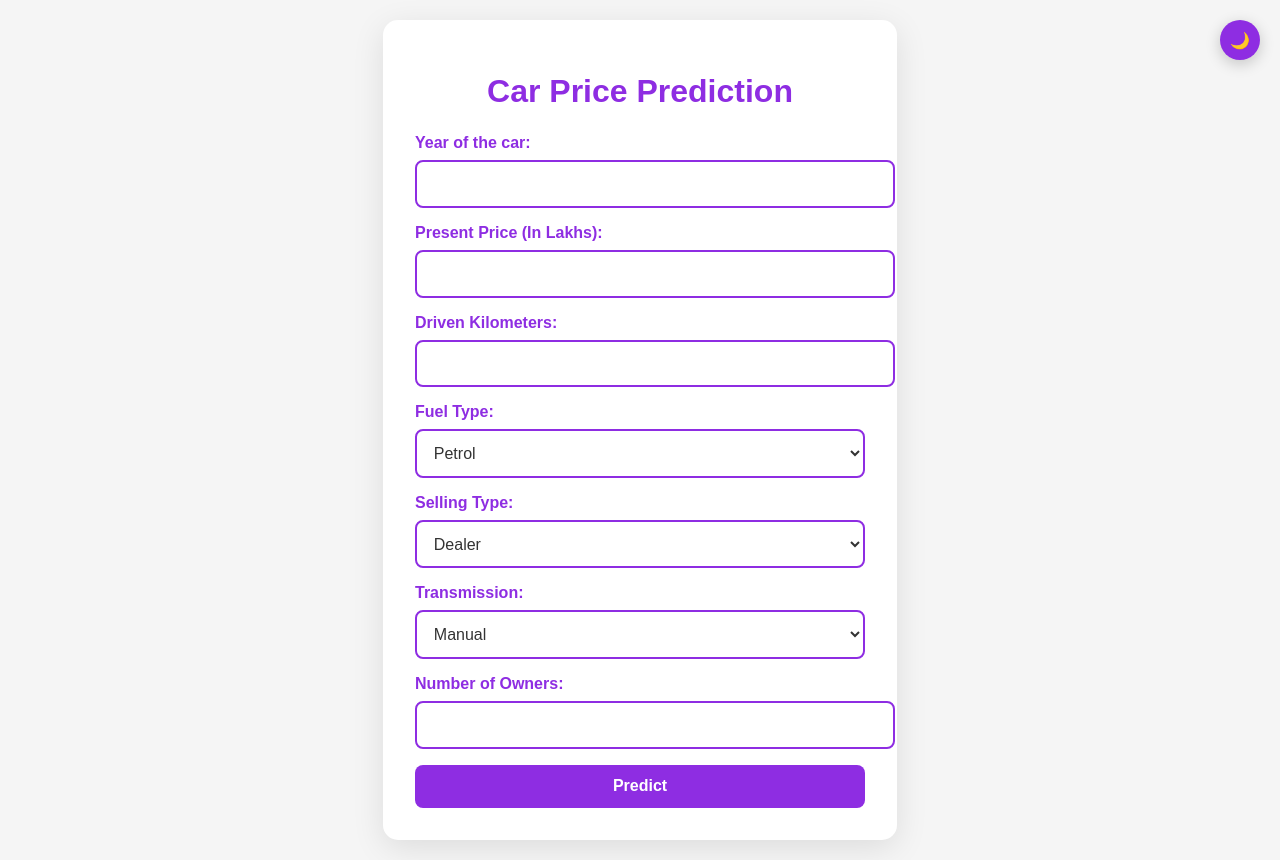
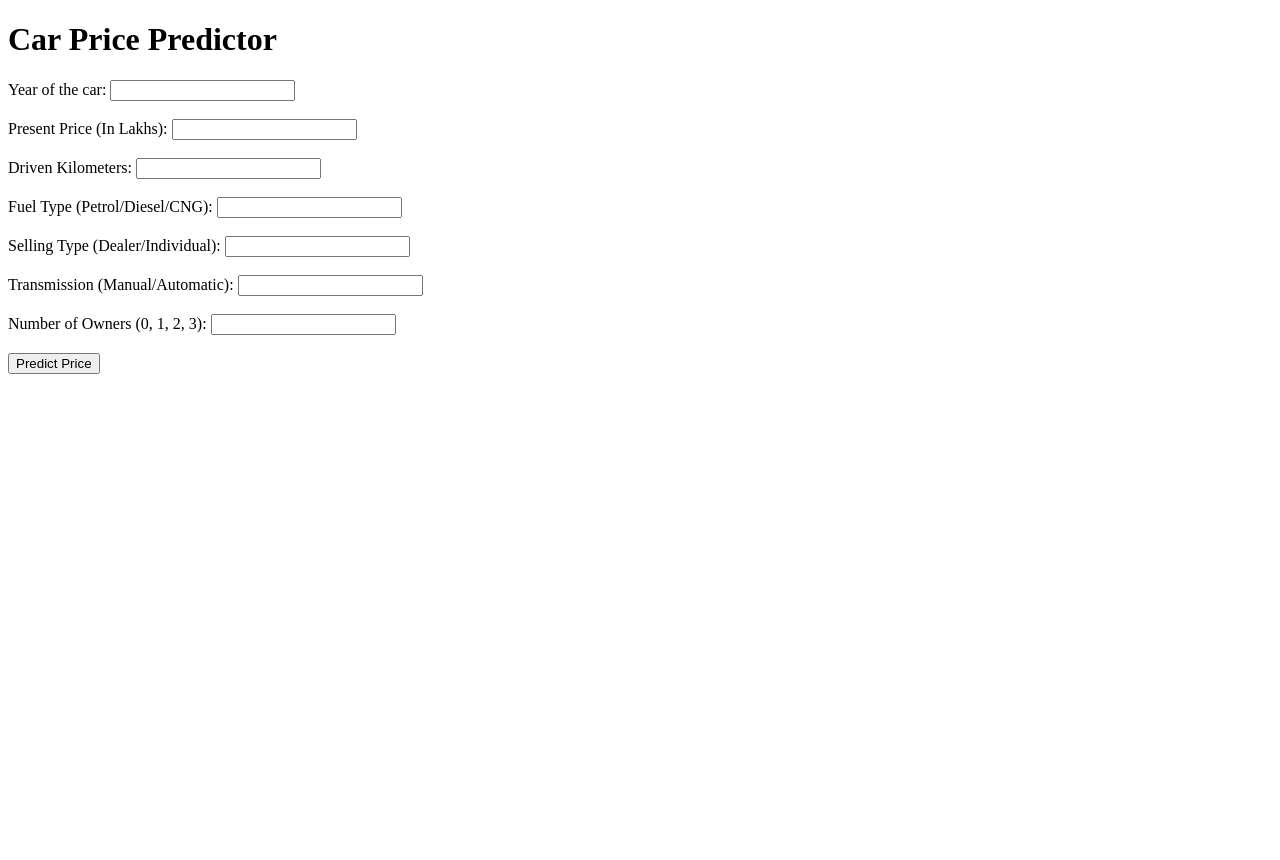
Before and after one commit to shayan-ing/Car-Price-Predictor, a Flask app: page / in a window 1280 px wide. After the commit the page ends 374 px from the top, so only its background shows below. Run offline with Flask 3, Linux system fonts and the light colour scheme; parts of the project's set-up code (start-up, migrations or seed data) failed here and were passed over.

Commit message:
Update index.html

```diff
--- a/templates/index.html
+++ b/templates/index.html
@@ -3,220 +3,37 @@
 <head>
     <meta charset="UTF-8">
     <meta name="viewport" content="width=device-width, initial-scale=1.0">
-    <title>Car Price Prediction</title>
-    <style>
-        /* General Styling */
-        body {
-            font-family: 'Arial', sans-serif;
-            background: #f5f5f5; /* Light background */
-            color: #333; /* Dark text */
-            display: flex;
-            justify-content: center;
-            align-items: center;
-            min-height: 100vh;
-            margin: 0;
-            padding: 20px;
-            transition: background 0.3s ease, color 0.3s ease;
-        }
-
-        body.dark-mode {
-            background: #1a1a1a; /* Dark background */
-            color: #f5f5f5; /* Light text */
-        }
-
-        .form-container {
-            background: white;
-            padding: 2rem;
-            border-radius: 15px;
-            box-shadow: 0 8px 32px rgba(0, 0, 0, 0.1);
-            width: 100%;
-            max-width: 450px;
-            animation: fadeIn 1s ease-in-out;
-            transition: background 0.3s ease, box-shadow 0.3s ease;
-        }
-
-        body.dark-mode .form-container {
-            background: #2c2c2c; /* Darker container */
-            box-shadow: 0 8px 32px rgba(0, 0, 0, 0.3);
-        }
-
-        @keyframes fadeIn {
-            from { opacity: 0; transform: translateY(-20px); }
-            to { opacity: 1; transform: translateY(0); }
-        }
-
-        h1 {
-            text-align: center;
-            color: #8E2DE2; /* Purple */
-            margin-bottom: 1.5rem;
-            font-size: 2rem;
-            font-weight: bold;
-        }
-
-        label {
-            display: block;
-            margin-bottom: 0.5rem;
-            color: #8E2DE2; /* Purple */
-            font-weight: bold;
-        }
-
-        input, select {
-            width: 100%;
-            padding: 0.8rem;
-            margin-bottom: 1rem;
-            border: 2px solid #8E2DE2; /* Purple */
-            border-radius: 8px;
-            font-size: 1rem;
-            transition: all 0.3s ease;
-            background: white;
-            color: #333;
-        }
-
-        body.dark-mode input, body.dark-mode select {
-            background: #333; /* Dark input background */
-            color: #f5f5f5; /* Light text */
-            border-color: #4A00E0; /* Darker purple */
-        }
-
-        input:focus, select:focus {
-            border-color: #4A00E0; /* Darker purple */
-            outline: none;
-            box-shadow: 0 0 8px rgba(142, 45, 226, 0.5); /* Glow effect */
-        }
-
-        button {
-            width: 100%;
-            padding: 0.8rem;
-            background: #8E2DE2; /* Purple */
-            color: white;
-            border: none;
-            border-radius: 8px;
-            font-size: 1rem;
-            font-weight: bold;
-            cursor: pointer;
-            transition: background 0.3s ease, transform 0.2s ease;
-        }
-
-        button:hover {
-            background: #4A00E0; /* Darker purple */
-            transform: scale(1.05); /* Slight zoom effect */
-        }
-
-        .prediction-result {
-            margin-top: 1.5rem;
-            text-align: center;
-            font-size: 1.2rem;
-            color: #8E2DE2; /* Purple */
-            font-weight: bold;
-            animation: slideIn 0.5s ease-in-out;
-        }
-
-        @keyframes slideIn {
-            from { opacity: 0; transform: translateY(-10px); }
-            to { opacity: 1; transform: translateY(0); }
-        }
-
-        /* Dark Mode Toggle */
-        .theme-toggle {
-            position: fixed;
-            top: 20px;
-            right: 20px;
-            background: #8E2DE2; /* Purple */
-            color: white;
-            border: none;
-            border-radius: 50%;
-            width: 40px;
-            height: 40px;
-            display: flex;
-            align-items: center;
-            justify-content: center;
-            cursor: pointer;
-            box-shadow: 0 4px 15px rgba(0, 0, 0, 0.2);
-            transition: background 0.3s ease;
-        }
-
-        .theme-toggle:hover {
-            background: #4A00E0; /* Darker purple */
-        }
-
-        /* Responsive Design */
-        @media (max-width: 480px) {
-            h1 {
-                font-size: 1.5rem;
-            }
-
-            .form-container {
-                padding: 1.5rem;
-            }
-
-            input, select, button {
-                padding: 0.7rem;
-            }
-        }
-    </style>
+    <title>Car Price Predictor</title>
 </head>
 <body>
-    <!-- Dark Mode Toggle Button -->
-    <button class="theme-toggle" onclick="toggleTheme()">🌙</button>
+    <h1>Car Price Predictor</h1>
+    <form method="POST" action="/">
+        <label for="year">Year of the car:</label>
+        <input type="number" id="year" name="year" required><br><br>
 
-    <div class="form-container">
-        <h1>Car Price Prediction</h1>
-        <form method="post" id="predictionForm">
-            <label for="year">Year of the car:</label>
-            <input type="number" id="year" name="year" required>
+        <label for="present_price">Present Price (In Lakhs):</label>
+        <input type="number" step="0.01" id="present_price" name="present_price" required><br><br>
 
-            <label for="present_price">Present Price (In Lakhs):</label>
-            <input type="number" id="present_price" name="present_price" step="0.01" required>
+        <label for="driven_kms">Driven Kilometers:</label>
+        <input type="number" id="driven_kms" name="driven_kms" required><br><br>
 
-            <label for="driven_kms">Driven Kilometers:</label>
-            <input type="number" id="driven_kms" name="driven_kms" required>
+        <label for="fuel_type">Fuel Type (Petrol/Diesel/CNG):</label>
+        <input type="text" id="fuel_type" name="fuel_type" required><br><br>
 
-            <label for="fuel_type">Fuel Type:</label>
-            <select id="fuel_type" name="fuel_type">
-                <option value="Petrol">Petrol</option>
-                <option value="Diesel">Diesel</option>
-                <option value="CNG">CNG</option>
-            </select>
+        <label for="selling_type">Selling Type (Dealer/Individual):</label>
+        <input type="text" id="selling_type" name="selling_type" required><br><br>
 
-            <label for="selling_type">Selling Type:</label>
-            <select id="selling_type" name="selling_type">
-                <option value="Dealer">Dealer</option>
-                <option value="Individual">Individual</option>
-            </select>
+        <label for="transmission">Transmission (Manual/Automatic):</label>
+        <input type="text" id="transmission" name="transmission" required><br><br>
 
-            <label for="transmission">Transmission:</label>
-            <select id="transmission" name="transmission">
-                <option value="Manual">Manual</option>
-                <option value="Automatic">Automatic</option>
-            </select>
+        <label for="owner">Number of Owners (0, 1, 2, 3):</label>
+        <input type="number" id="owner" name="owner" required><br><br>
 
-            <label for="owner">Number of Owners:</label>
-            <input type="number" id="owner" name="owner" min="0" max="3" required>
+        <button type="submit">Predict Price</button>
+    </form>
 
-            <button type="submit">Predict</button>
-        </form>
-
-        <!-- Prediction Result -->
-        {% if prediction is not none %}
-            <div class="prediction-result">
-                Predicted Selling Price (In Lakhs): {{ prediction|round(2) }}
-            </div>
-        {% endif %}
-    </div>
-
-    <script>
-        // JavaScript for Dark Mode Toggle
-        function toggleTheme() {
-            const body = document.body;
-            body.classList.toggle('dark-mode');
-
-            const themeToggle = document.querySelector('.theme-toggle');
-            if (body.classList.contains('dark-mode')) {
-                themeToggle.textContent = '☀️'; // Sun icon for light mode
-            } else {
-                themeToggle.textContent = '🌙'; // Moon icon for dark mode
-            }
-        }
-    </script>
+    {% if prediction %}
+    <h2>Predicted Selling Price (In Lakhs): {{ prediction }}</h2>
+    {% endif %}
 </body>
 </html>
```
